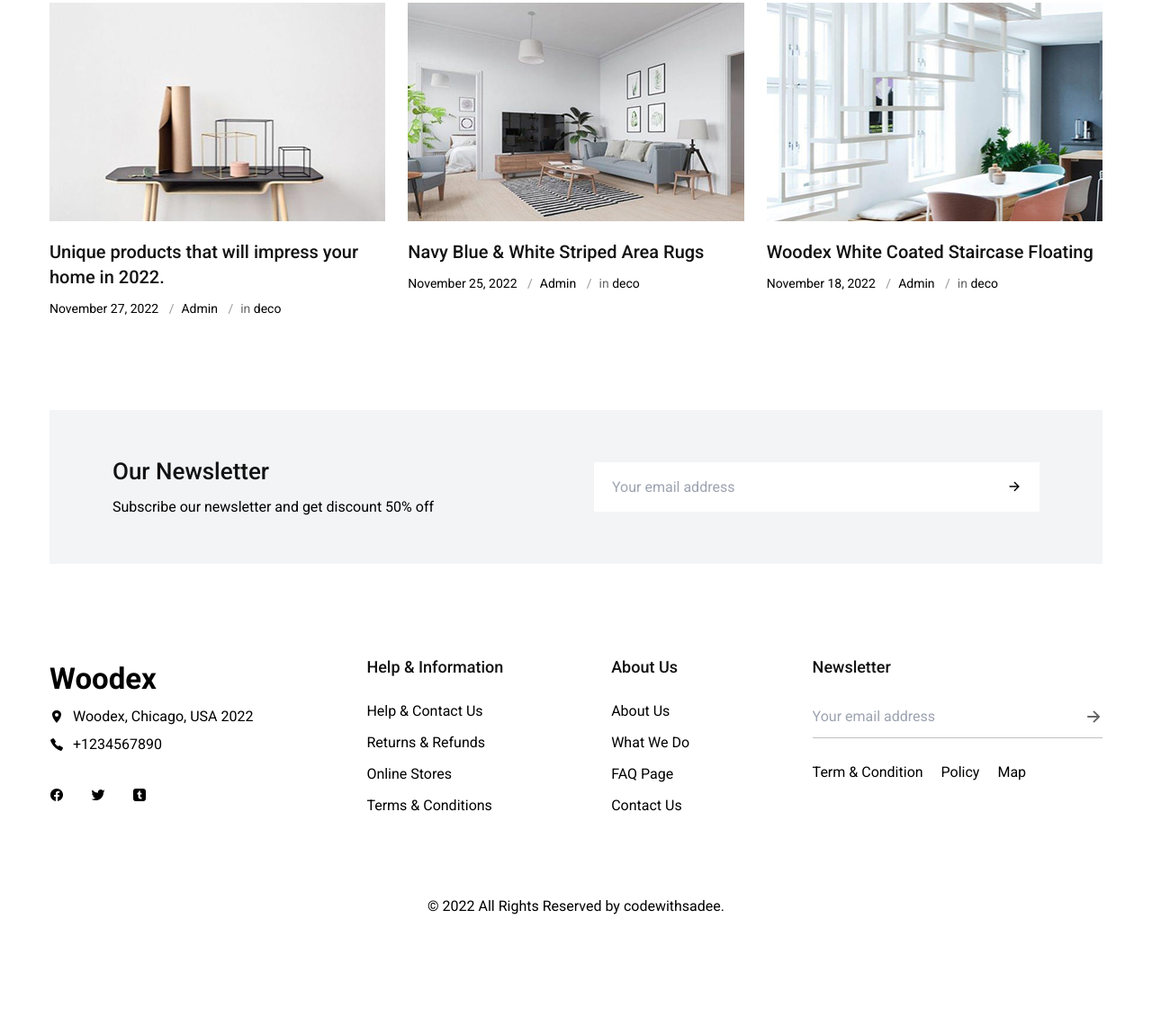
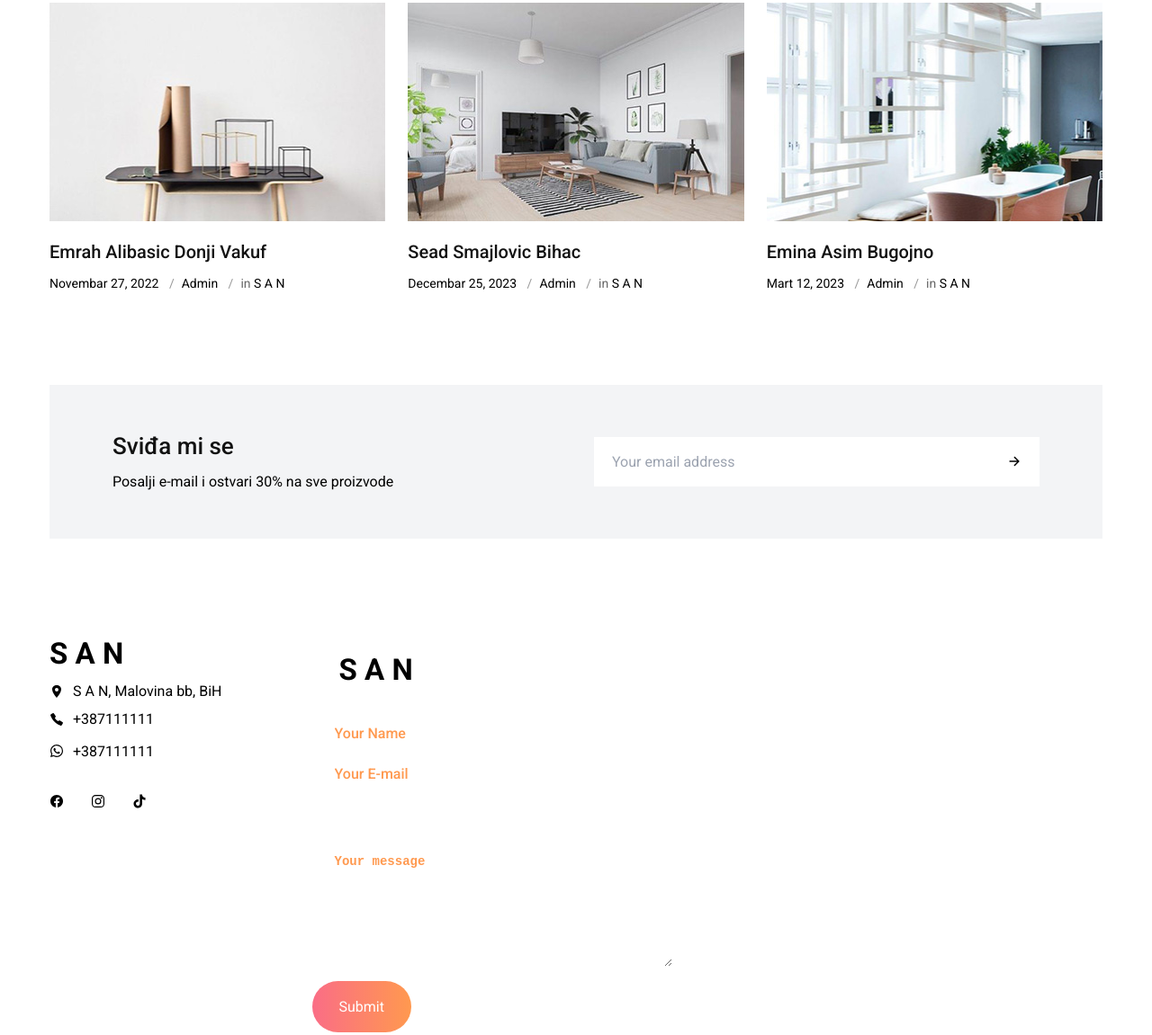
Before and after one commit to Emrahalibasic1/seadov_site, a plain HTML site: page index.html in a window 1280 px wide. Shown: the part 3679-4830 px from the top of the page at 90% size. Before the commit the page ends 4720 px from the top, so only its background shows below. Drawn offline with nearby package versions, Linux system fonts and the light colour scheme; a web font is replaced by a local one.

Commit message:
added id with email index.html

```diff
--- a/index.html
+++ b/index.html
@@ -1236,7 +1236,7 @@
         <div class="container">
 
           <div class="title-wrapper">
-            <h2 class="h2 section-title">Explore our blog</h2>
+            <h2 class="h2 section-title">Zadovoljni Korisnici</h2>
 
             <a href="#" class="btn-link">
               <span class="span">View All</span>
@@ -1255,7 +1255,7 @@
                     alt="Unique products that will impress your home in 2022." class="img-cover">
 
                   <a href="#" class="card-btn">
-                    <span class="span">Read more</span>
+                    <span class="span">Procitaj vise</span>
 
                     <ion-icon name="add-outline" aria-hidden="true"></ion-icon>
                   </a>
@@ -1264,13 +1264,13 @@
                 <div class="card-content">
 
                   <h3 class="h3">
-                    <a href="#" class="card-title">Unique products that will impress your home in 2022.</a>
+                    <a href="#" class="card-title">Emrah Alibasic Donji Vakuf</a>
                   </h3>
 
                   <ul class="card-meta-list">
 
                     <li class="card-meta-item">
-                      <time class="card-meta-text" datetime="2022-09-27">November 27, 2022</time>
+                      <time class="card-meta-text" datetime="2022-09-27">Novembar 27, 2022</time>
                     </li>
 
                     <li class="card-meta-item">
@@ -1278,7 +1278,7 @@
                     </li>
 
                     <li class="card-meta-item">
-                      in <a href="#" class="card-meta-text">deco</a>
+                      in <a href="#" class="card-meta-text">S A N</a>
                     </li>
 
                   </ul>
@@ -1296,7 +1296,7 @@
                     alt="Navy Blue & White Striped Area Rugs" class="img-cover">
 
                   <a href="#" class="card-btn">
-                    <span class="span">Read more</span>
+                    <span class="span">Procitaj vise</span>
 
                     <ion-icon name="add-outline" aria-hidden="true"></ion-icon>
                   </a>
@@ -1305,13 +1305,13 @@
                 <div class="card-content">
 
                   <h3 class="h3">
-                    <a href="#" class="card-title">Navy Blue & White Striped Area Rugs</a>
+                    <a href="#" class="card-title">Sead Smajlovic Bihac</a>
                   </h3>
 
                   <ul class="card-meta-list">
 
                     <li class="card-meta-item">
-                      <time class="card-meta-text" datetime="2022-09-25">November 25, 2022</time>
+                      <time class="card-meta-text" datetime="2022-09-25">Decembar 25, 2023</time>
                     </li>
 
                     <li class="card-meta-item">
@@ -1319,7 +1319,7 @@
                     </li>
 
                     <li class="card-meta-item">
-                      in <a href="#" class="card-meta-text">deco</a>
+                      in <a href="#" class="card-meta-text"> S A N</a>
                     </li>
 
                   </ul>
@@ -1337,7 +1337,7 @@
                     alt="Woodex White Coated Staircase Floating" class="img-cover">
 
                   <a href="#" class="card-btn">
-                    <span class="span">Read more</span>
+                    <span class="span">Procitaj vise</span>
 
                     <ion-icon name="add-outline" aria-hidden="true"></ion-icon>
                   </a>
@@ -1346,13 +1346,13 @@
                 <div class="card-content">
 
                   <h3 class="h3">
-                    <a href="#" class="card-title">Woodex White Coated Staircase Floating</a>
+                    <a href="#" class="card-title">Emina Asim Bugojno</a>
                   </h3>
 
                   <ul class="card-meta-list">
 
                     <li class="card-meta-item">
-                      <time class="card-meta-text" datetime="2022-09-18">November 18, 2022</time>
+                      <time class="card-meta-text" datetime="2022-09-18">Mart 12, 2023</time>
                     </li>
 
                     <li class="card-meta-item">
@@ -1360,7 +1360,7 @@
                     </li>
 
                     <li class="card-meta-item">
-                      in <a href="#" class="card-meta-text">deco</a>
+                      in <a href="#" class="card-meta-text">S A N</a>
                     </li>
 
                   </ul>
@@ -1389,10 +1389,10 @@
           <div class="newsletter-card">
 
             <div class="card-content">
-              <h2 class="h2 section-title">Our Newsletter</h2>
+              <h2 class="h2 section-title">Sviđa mi se</h2>
 
               <p class="section-text">
-                Subscribe our newsletter and get discount 50% off
+                Posalji e-mail i ostvari 30% na sve proizvode
               </p>
             </div>
 
@@ -1427,7 +1427,7 @@
 
         <div class="footer-brand">
 
-          <a href="#" class="logo">Woodex</a>
+          <a href="#" class="logo">S A N </a>
 
           <ul>
 
@@ -1435,14 +1435,20 @@
               <ion-icon name="location-sharp" aria-hidden="true"></ion-icon>
 
               <address class="address">
-                Woodex, Chicago, USA 2022
+                S A N, Malovina bb, BiH
               </address>
             </li>
 
             <li class="footer-list-item">
               <ion-icon name="call-sharp" aria-hidden="true"></ion-icon>
 
-              <a href="tel:+1234567890" class="footer-link">+1234567890</a>
+              <a href="tel:+1234567890" class="footer-link">+387111111</a>
+            </li>
+
+            <li class="footer-list-item">
+              <ion-icon name="logo-WhatsApp" aria-hidden="true"></ion-icon>
+
+              <a href="tel:+1234567890" class="footer-link">+387111111</a>
             </li>
 
             <li>
@@ -1456,13 +1462,13 @@
 
                 <li>
                   <a href="#" class="social-link">
-                    <ion-icon name="logo-twitter"></ion-icon>
+                    <ion-icon name="logo-instagram"></ion-icon>
                   </a>
                 </li>
 
                 <li>
                   <a href="#" class="social-link">
-                    <ion-icon name="logo-tumblr"></ion-icon>
+                    <ion-icon name="logo-TikTok"></ion-icon>
                   </a>
                 </li>
 
@@ -1472,11 +1478,11 @@
           </ul>
 
         </div>
-
+<!--------
         <ul class="footer-list">
 
           <li>
-            <p class="footer-list-title">Help & Information</p>
+            <p class="footer-list-title">Pomoc i informacije</p>
           </li>
 
           <li>
@@ -1557,8 +1563,21 @@
   </footer>
 
 
-
-
+----------->
+      <div class="contact-container">
+
+          <form action="" class="contact-left">
+            <div class="contact-left-titile">
+              <h1 id="naslov">S A N</h1>
+              <br>
+            </div>
+            <input type="text"  name="name" placeholder="Your Name" class="contact-inputs" id="ime" required>
+            <input type="email"  name="email" placeholder="Your E-mail" class="contact-inputs" id="email" required>
+            <textarea name="message" placeholder="Your message" class="contact-inputs" id="aaaa" required></textarea>
+            <button type="submit" id="btn">Submit</button>
+          </form>
+
+      </div>
 
   <!--
     - #BACK TO TOP
```
